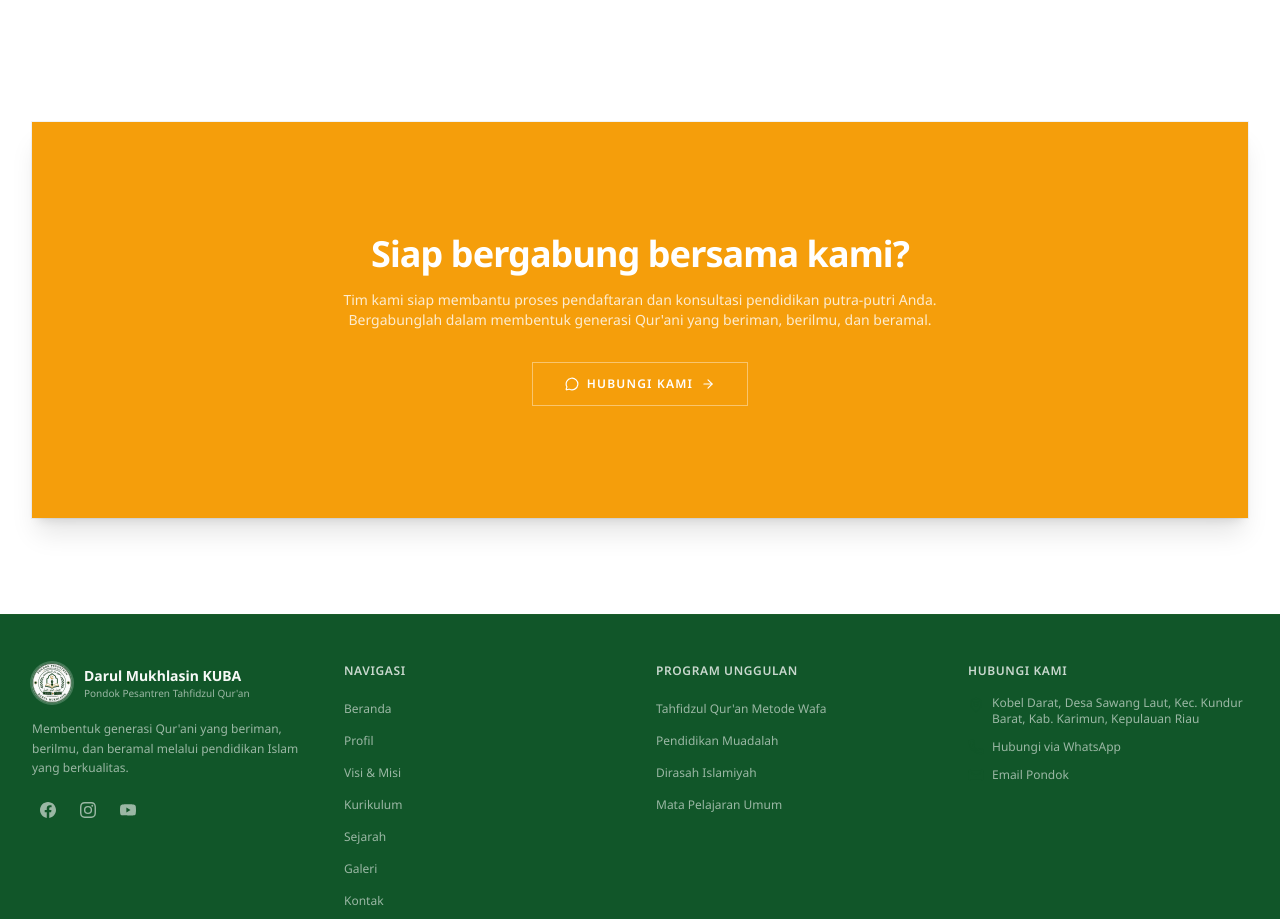
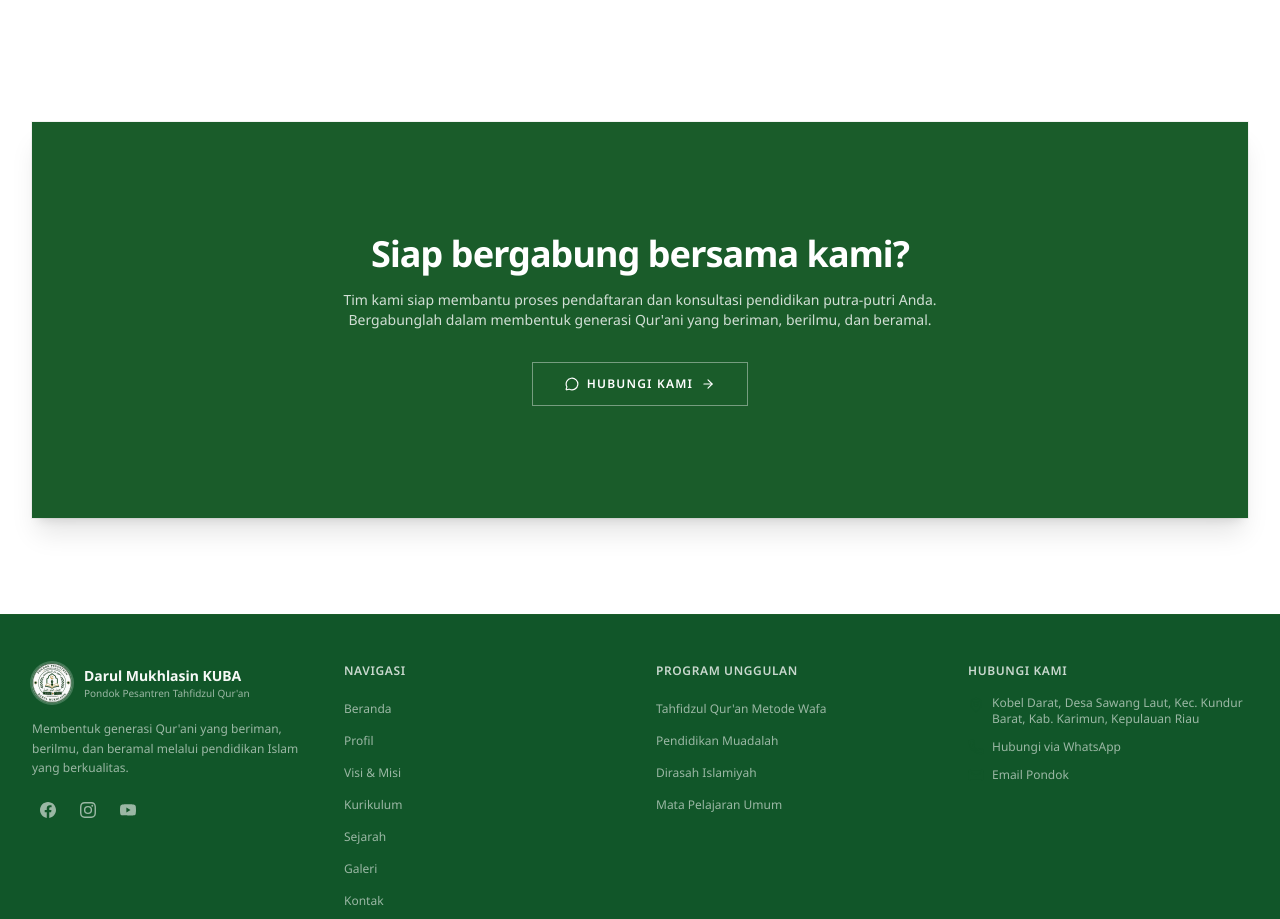
Before and after one commit to Rydhlnst/darulmukhlasin, a Next.js app: page /kontak in a window 1280 px wide. Shown: the part 1160-2079 px from the top of the page. Built offline with nearby package versions, Linux system fonts and the light colour scheme; no server answers; a web font is replaced by a local one.

Commit message:
fix: CTA solid dark green instead of yellow

```diff
--- a/components/sections/CTASection.tsx
+++ b/components/sections/CTASection.tsx
@@ -14,13 +14,13 @@ export function CTASection({ data }: CTASectionProps) {
   return (
     <section className="py-16 lg:py-24">
       <div className="mx-auto max-w-7xl px-4 sm:px-6 lg:px-8">
-        <Card className="overflow-hidden border-0 bg-[#f59e0b] text-white shadow-xl">
+        <Card className="overflow-hidden border-0 bg-[#1a5c2a] text-white shadow-xl">
           <CardContent className="relative px-6 py-12 text-center lg:px-12 lg:py-20">
             <div className="relative">
               <h2 className="mb-4 text-2xl font-bold tracking-tight sm:text-3xl lg:text-4xl">{heading}</h2>
               <p className="mx-auto mb-8 max-w-2xl text-white/80">{description}</p>
               <div className="flex flex-col items-center justify-center gap-3 sm:flex-row">
-                <Button size="lg" variant="outline" className="gap-2 border-white/40 bg-transparent text-white hover:bg-white hover:text-[#b45309]" render={<Link href="/kontak" />}>
+                <Button size="lg" variant="outline" className="gap-2 border-white/40 bg-transparent text-white hover:bg-white hover:text-[#1a5c2a]" render={<Link href="/kontak" />}>
                   <MessageCircleIcon className="h-4 w-4" />Hubungi Kami<ArrowRightIcon className="h-4 w-4" />
                 </Button>
               </div>
```
